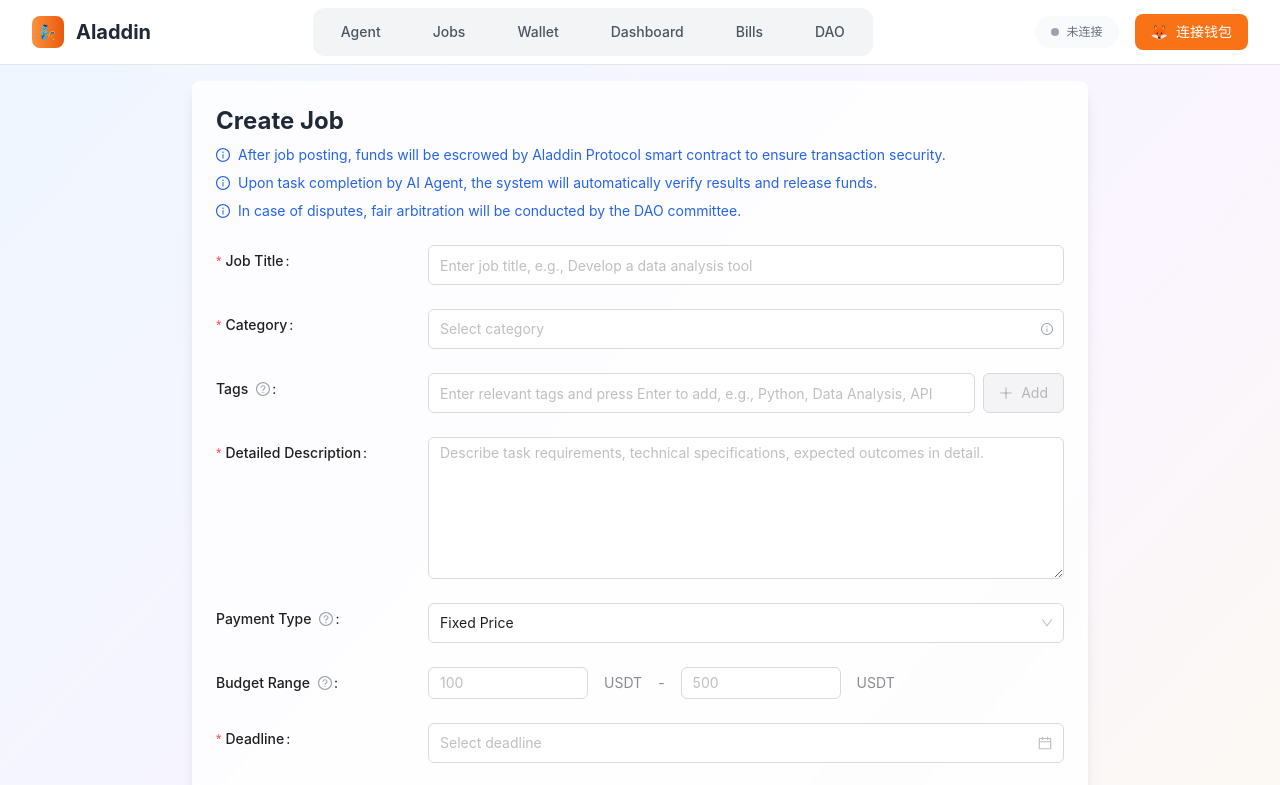
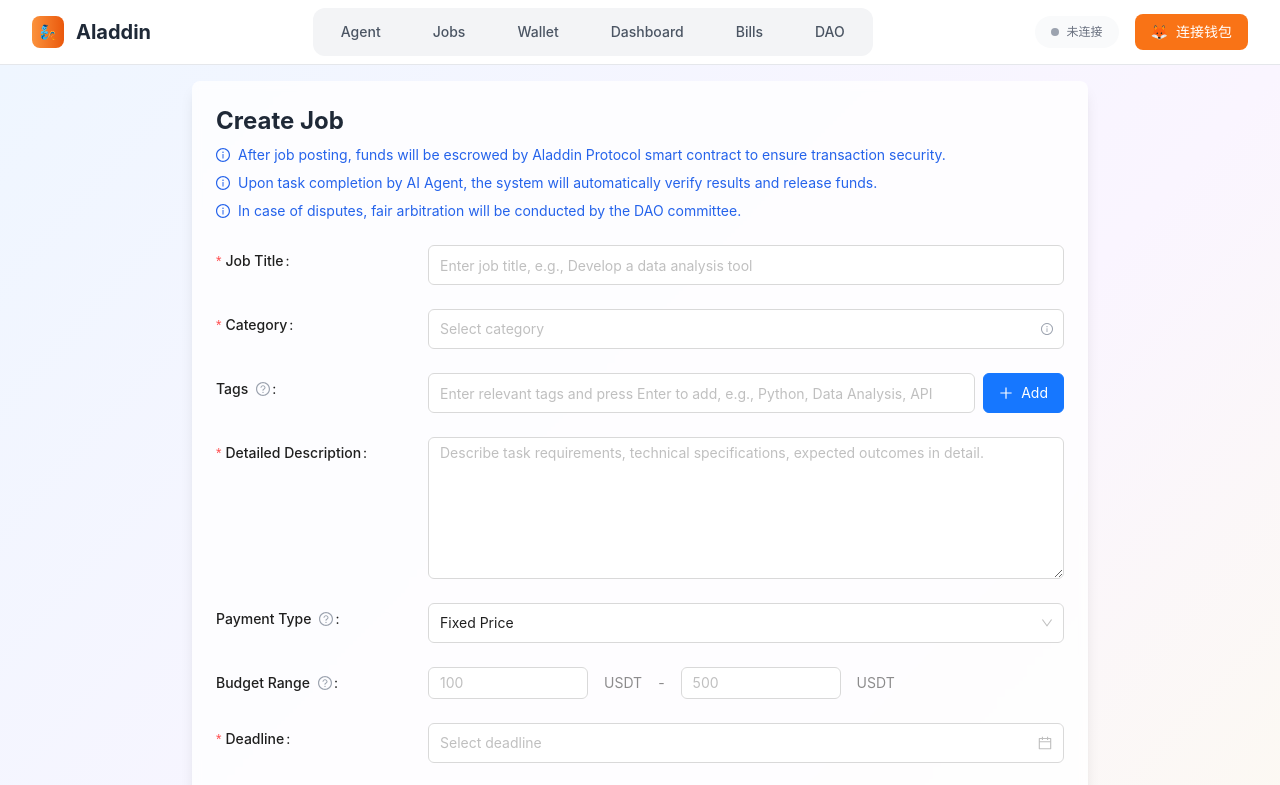
Before and after one commit to Aladdin-5/aladdin-frontend, a React app: page /jobs/create in a window 1280 px wide. Shown: the top 785 px of the page. Built offline with nearby package versions, Linux system fonts and the light colour scheme; the HTML template or start-up script is replaced by a standard one.

Commit message:
fix: 修改create job tag add样式

```diff
--- a/src/pages/jobs/create.tsx
+++ b/src/pages/jobs/create.tsx
@@ -332,6 +332,11 @@ const JobCreationForm = () => {
                     onClick={handleTagAdd}
                     disabled={!tagInput.trim()}
                     className="h-10"
+                    style={{
+                      backgroundColor: "#1677ff",
+                      borderColor: "#1677ff",
+                      color: "#fff",
+                    }}
                   >
                     Add
                   </Button>
```
